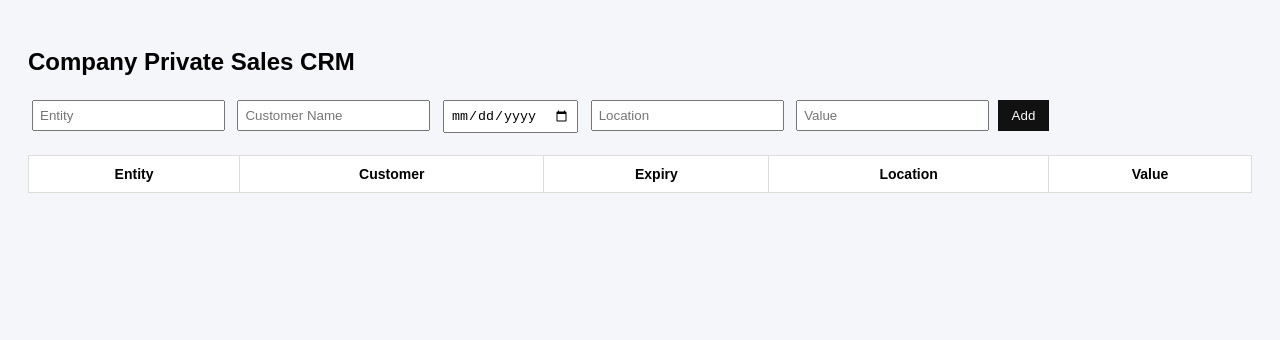
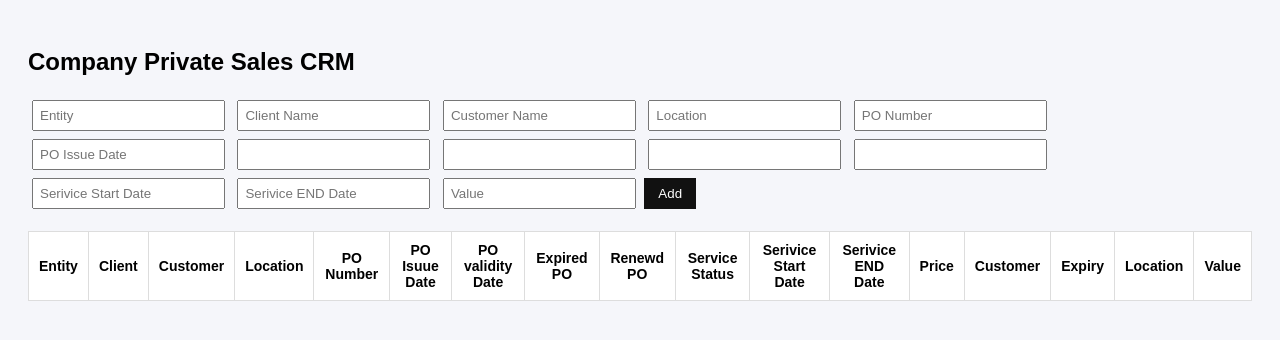
Before and after one commit to hub123-tech/CRM, a plain HTML site: page index.html in a window 1280 px wide. Drawn offline with Linux system fonts and the light colour scheme.

Commit message:
Update index.html

```diff
--- a/index.html
+++ b/index.html
@@ -41,11 +41,19 @@ button{
 <h2>Company Private Sales CRM</h2>
 
 <div>
-<input id="entity" placeholder="Entity">
-<input id="customer" placeholder="Customer Name">
-<input id="validity" type="date">
+<input id="Entity" placeholder="Entity">
+<input id="Client" placeholder="Client Name">
+<input id="Customer" placeholder="Customer Name">
 <input id="location" placeholder="Location">
-<input id="value" placeholder="Value">
+<input id="PO Number" placeholder="PO Number">
+<input id="PO Isuue Date" placeholder="PO Issue Date">
+<input id="PO validity Date" type="PO Validity date">
+<input id="Expired PO" type="Expired PO">
+<input id="Renewd PO" type="Renewd PO">
+<input id="Service" type="Service Status">
+<input id="Service" placeholder="Serivice Start Date">
+<input id="Service" placeholder="Serivice END Date">
+<input id="Price" placeholder="Value">
 <button onclick="addRow()">Add</button>
 </div>
 
@@ -55,6 +63,18 @@ button{
 <thead>
 <tr>
 <th>Entity</th>
+<th>Client</th>
+<th>Customer</th>
+<th>Location</th>
+<th>PO Number</th>
+<th>PO Isuue Date</th>
+<th>PO validity Date</th>
+<th>Expired PO</th>
+<th>Renewd PO</th>
+<th>Service Status</th>
+<th>Serivice Start Date</th>
+<th>Serivice END Date</th>
+<th>Price</th>
 <th>Customer</th>
 <th>Expiry</th>
 <th>Location</th>
```
